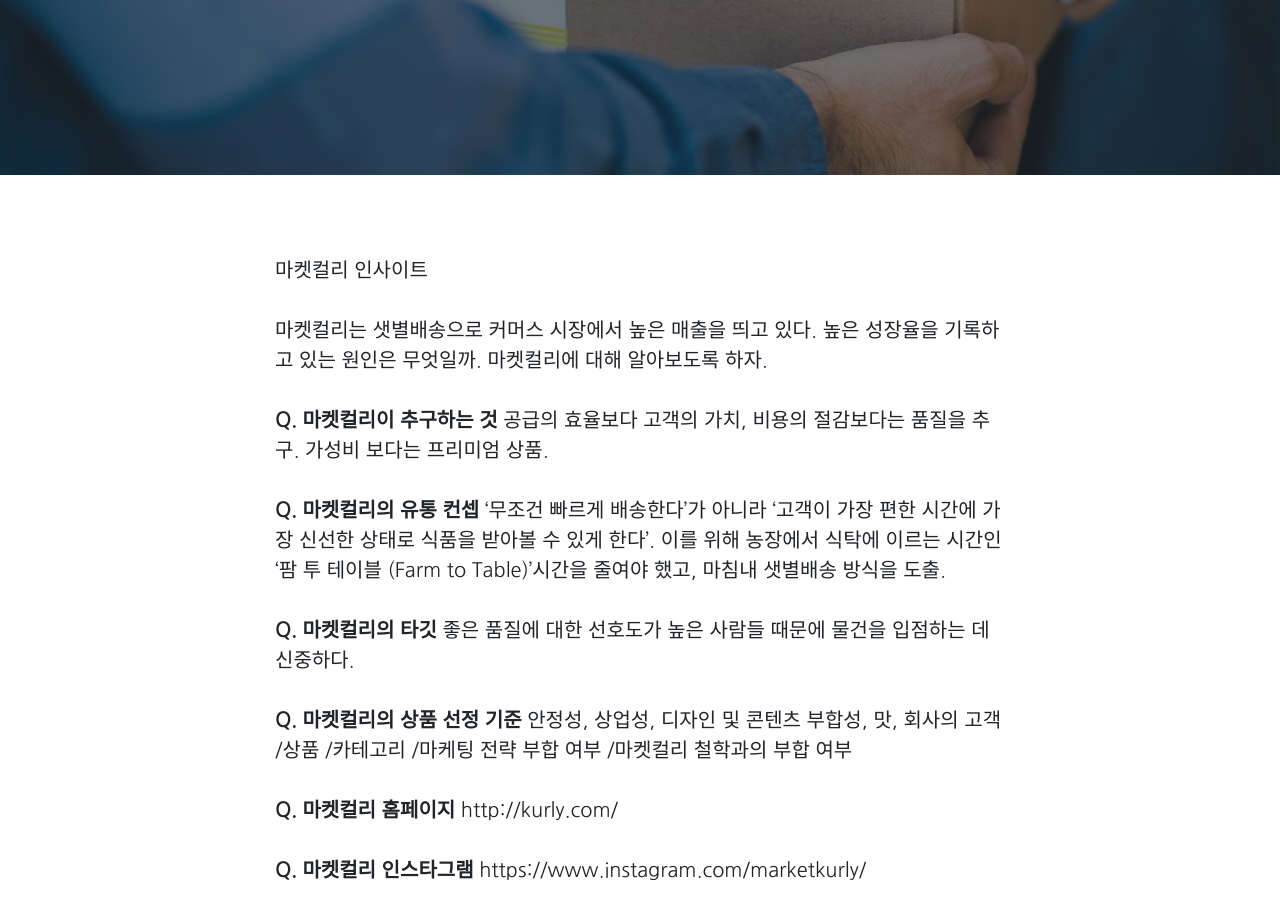
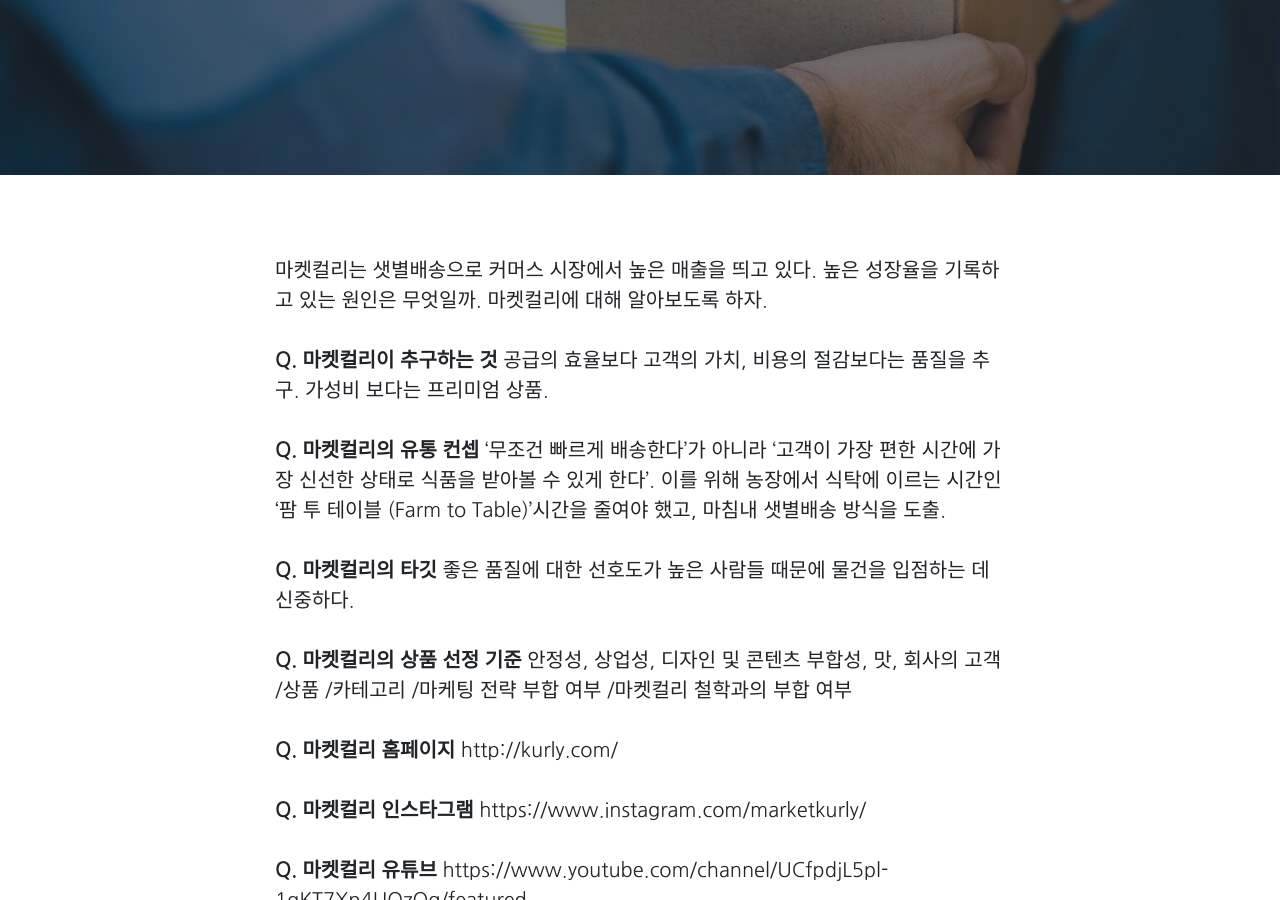
Before and after one commit to ogaeng/jekyll-theme-clean-blog-kr, a Jekyll site: the page built from _posts/2020-08-30-marketkurly.md, in a window 1280 px wide and 900 px high, scrolled down 321 px. Built offline with Jekyll 4.4.1, drawn with Linux system fonts in a browser that asks for light colours.

Commit message:
마켓컬리 포스트_2

```diff
--- a/_posts/2020-08-30-marketkurly.md
+++ b/_posts/2020-08-30-marketkurly.md
@@ -14,7 +14,7 @@
   - 인사이트
 description: '마켓컬리의 유통, 타깃 등을 알아보기 위한 글.'
 ---
-마켓컬리 인사이트
+
 
 마켓컬리는 샛별배송으로 커머스 시장에서 높은 매출을 띄고 있다. 높은 성장율을 기록하고 있는 원인은 무엇일까. 마켓컬리에 대해 알아보도록 하자.
 
```
